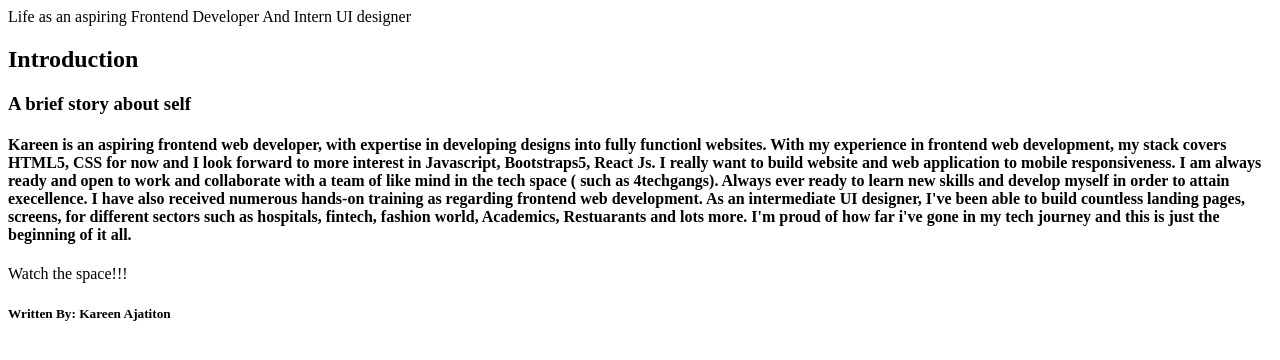
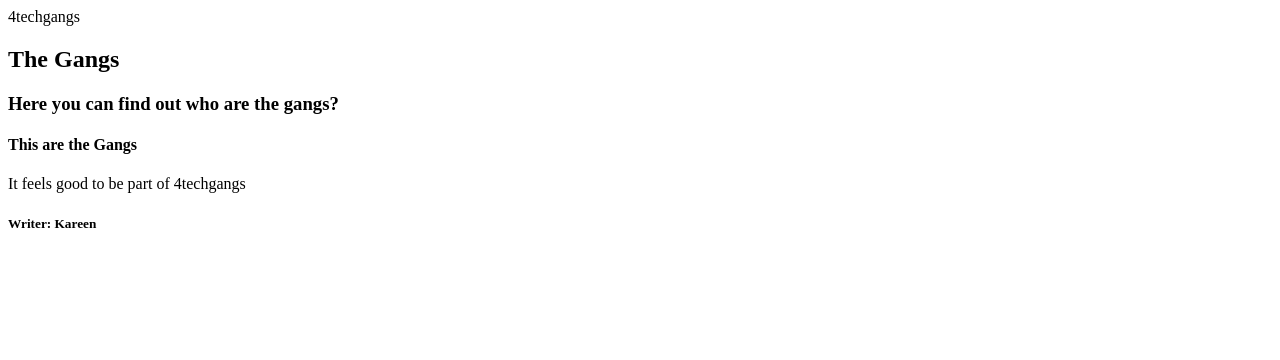
Before and after one commit to Reenatechie/4techgang, a plain HTML site: page index.html in a window 1280 px wide. Drawn offline with Linux system fonts and the light colour scheme.

Commit message:
Add files via upload

```diff
--- a/index.html
+++ b/index.html
@@ -4,33 +4,20 @@
     <meta charset="UTF-8">
     <meta http-equiv="X-UA-Compatible" content="IE=edge">
     <meta name="viewport" content="width=device-width, initial-scale=1.0">
-    <title>Her Story</title>
+    <title>4tech</title>
 </head>
 <body>
-    <section>
-        <hi>Life as an aspiring Frontend Developer And Intern UI designer</hi>
-        <h2>Introduction</h2>
-        <h3>A brief story about self</h3>
-        <article>
-        <h4>Kareen is an aspiring frontend web developer, with expertise in developing designs
-            into fully functionl websites. With my experience in frontend web
-            development, my stack covers HTML5, CSS for now and I look forward to more interest
-            in Javascript, Bootstraps5, React Js. I really want to build website and web application
-            to mobile responsiveness. I am always ready and open to work and collaborate with a
-            team of like mind in the tech space ( such as 4techgangs). Always ever ready to learn new
-            skills and develop myself in order to attain execellence.
-            I have also received numerous hands-on training as regarding frontend web
-            development.
-            As an intermediate UI designer, I've been able to build countless landing pages, screens,
-            for different sectors such as hospitals, fintech, fashion world, Academics, Restuarants and
-            lots more.
-            I'm proud of how far i've gone in my tech journey and this is just the beginning of it all.
-            </h4>
-        <p>Watch the space!!!</p>
-        <h5>Written By: Kareen Ajatiton</h5>
+<section>
+    <hi>4techgangs</hi>
+    <h2>The Gangs</h2>
+    <h3>Here you can find out who are the gangs?</h3>
+    <articles>
+        <h4>This are the Gangs</h4>
+        <p>It feels good to be part of 4techgangs  </p>
+        <h5>Writer: Kareen </h5>
 
+    </articles>
 
-        </article>
-    </section>
+</section>
 </body>
 </html>
```
